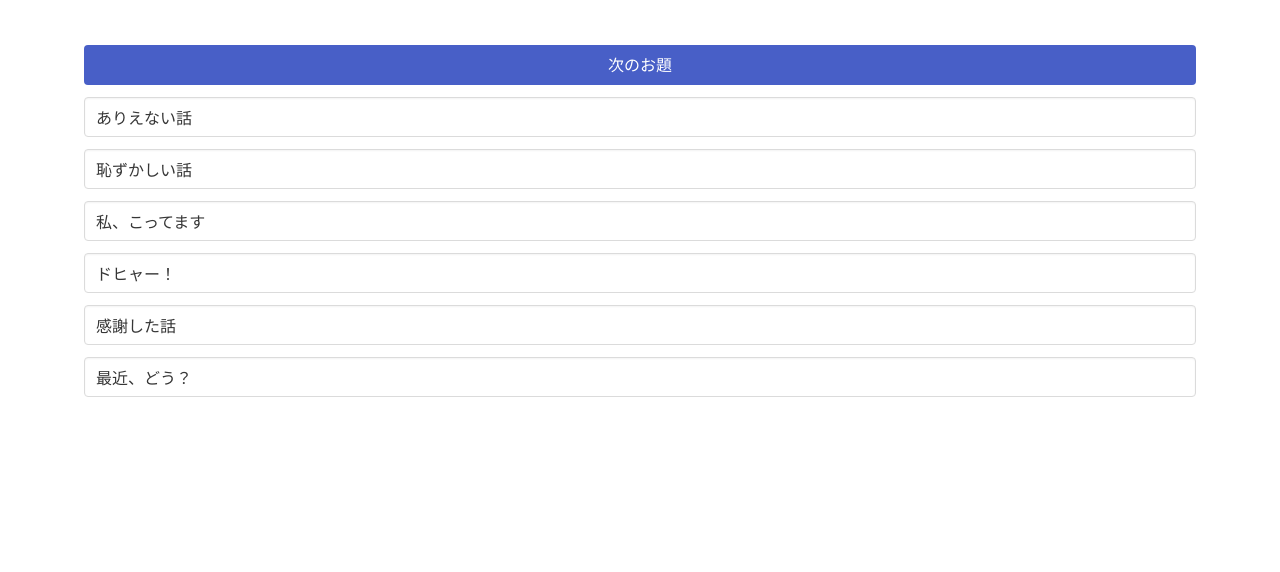
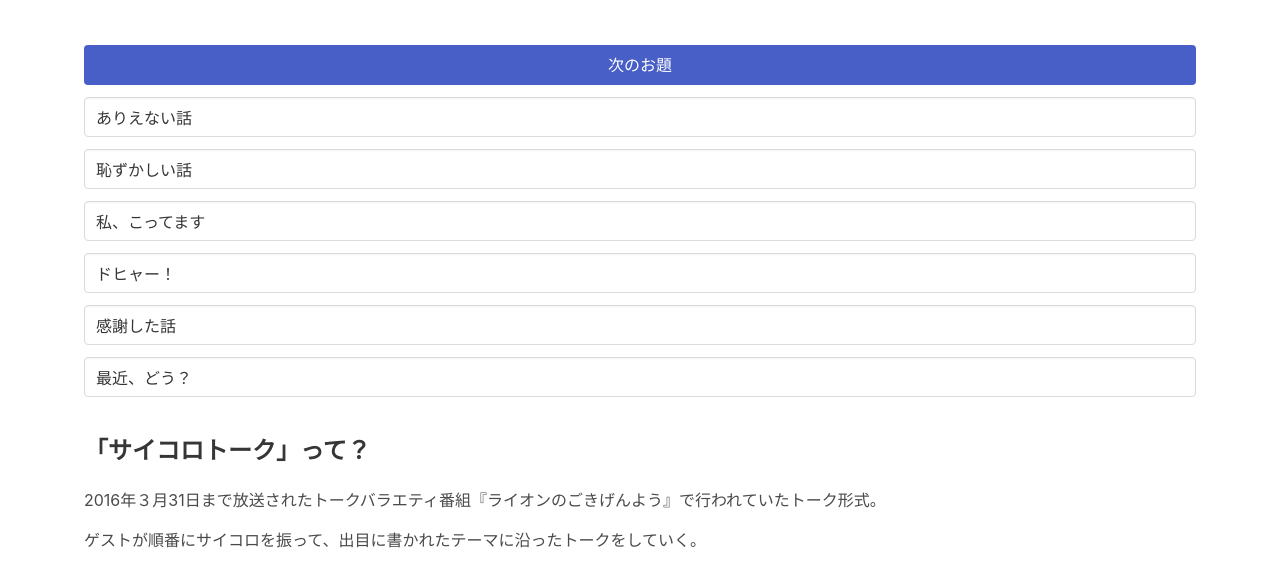
Before and after one commit to shozawa/dice-talk, a plain HTML site: page docs/index.html in a window 1280 px wide. Shown: the part 331-903 px from the top of the page. Before the commit the page ends 800 px from the top, so only its background shows below. Drawn offline with nearby package versions, Linux system fonts and the light colour scheme.

Commit message:
説明文を追加

```diff
--- a/docs/index.html
+++ b/docs/index.html
@@ -69,6 +69,11 @@
                     </div>
                 </div>
             </form>
+            <section class="content what-is-dice-talk">
+                <h2 class="title is-4">「サイコロトーク」って？</h2>
+                <p>2016年３月31日まで放送されたトークバラエティ番組『ライオンのごきげんよう』で行われていたトーク形式。</p>
+                <p>ゲストが順番にサイコロを振って、出目に書かれたテーマに沿ったトークをしていく。</p>
+            </section>
         </div>
         <script src="./index.js" defer></script>
     </body>
--- a/docs/style.css
+++ b/docs/style.css
@@ -1,3 +1,7 @@
 #roll {
   padding: 20px;
 }
+
+.what-is-dice-talk {
+  padding: 20px;
+}
```
